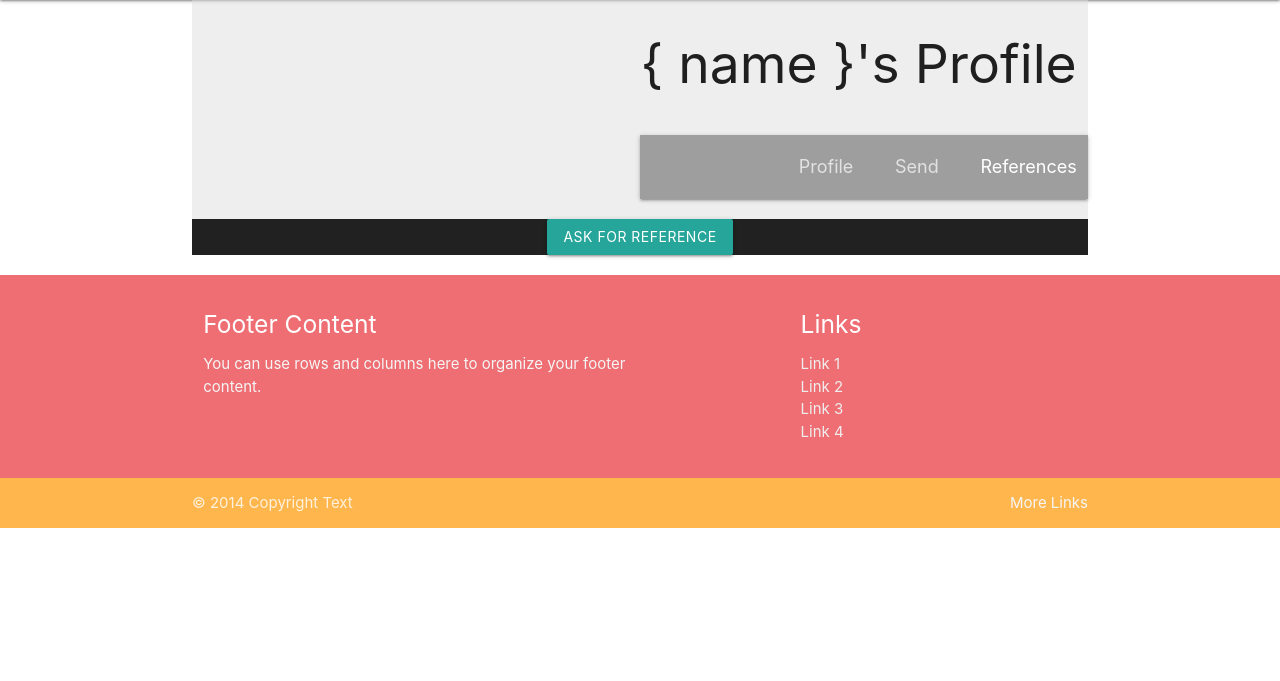
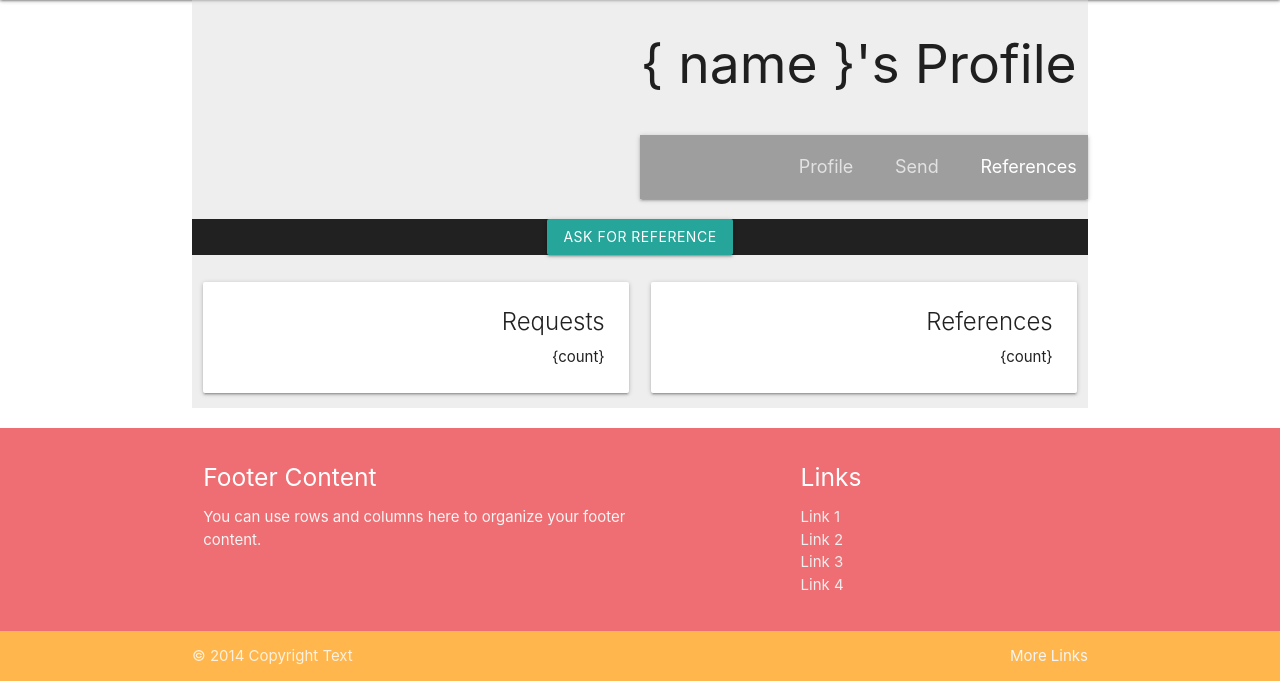
Before and after one commit to 4ntm4n/ms-four, a Django app: page /profile/ in a window 1280 px wide. Shown: the part 157-838 px from the top of the page. Before the commit the page ends 685 px from the top, so only its background shows below. Run offline with Django 4.2, Linux system fonts and the light colour scheme; a user stored in the database is signed in; data comes from the database, SQL or seed files in the repository; some libraries are stand-ins or nearby versions.

Commit message:
add counter cards

```diff
--- a/userprofile/templates/userprofile/test_profile.html
+++ b/userprofile/templates/userprofile/test_profile.html
@@ -5,7 +5,7 @@
         <section class="profile-section">
             <div class="heading-row row">
                 <div class="heading-box col s12">
-                    <h2 class="hs right">{ name }'s Profile</h2>
+                    <h2 class="hm right">{ name }'s Profile</h2>
                 </div>
             </div>
             <div class="crumbs-row row">
@@ -17,9 +17,29 @@
                     </div>
                 </nav>
             </div>
-            <div class="row">
+            <div class="req-reference-row row">
                 <div class="col s12 profilesque-image grey darken-4">
                     <button class="btn" id="req-reference">Ask For Reference</button>
+                </div>
+            </div>
+            <div class="counter-row row">
+                <div class="col s6 counter-box">
+                    <div class="card right-align">
+                        <div class="card-content">
+                            <span class="hs card-title"> Requests </span>
+                            <span class="xl3">{count}</span>
+                        </div>
+                    </div>
+                </div>
+
+                <div class=" col s6 counter-box">
+                        <div class="card right-align">
+                            <div class="card-content">
+                                <span class="hs card-title"> References </span>
+                                <span class="xl3">{count}</span>
+                            </div>
+                        </div>
+                    </div>
                 </div>
             </div>
         </section>
```
Also changed, not shown: 1 other file.
